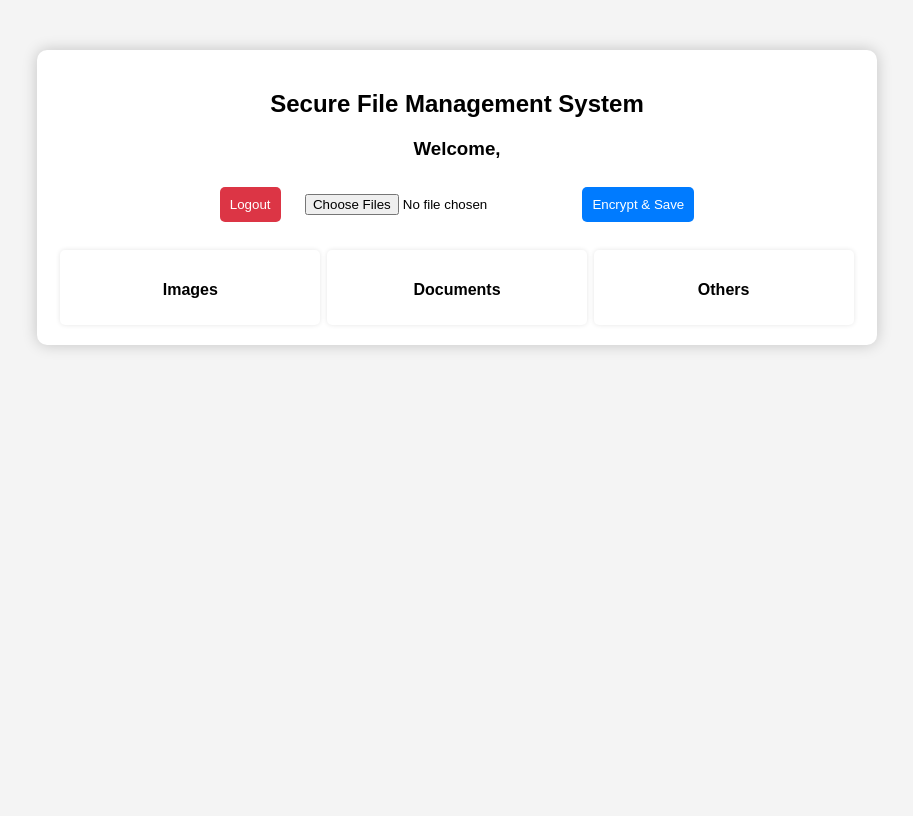
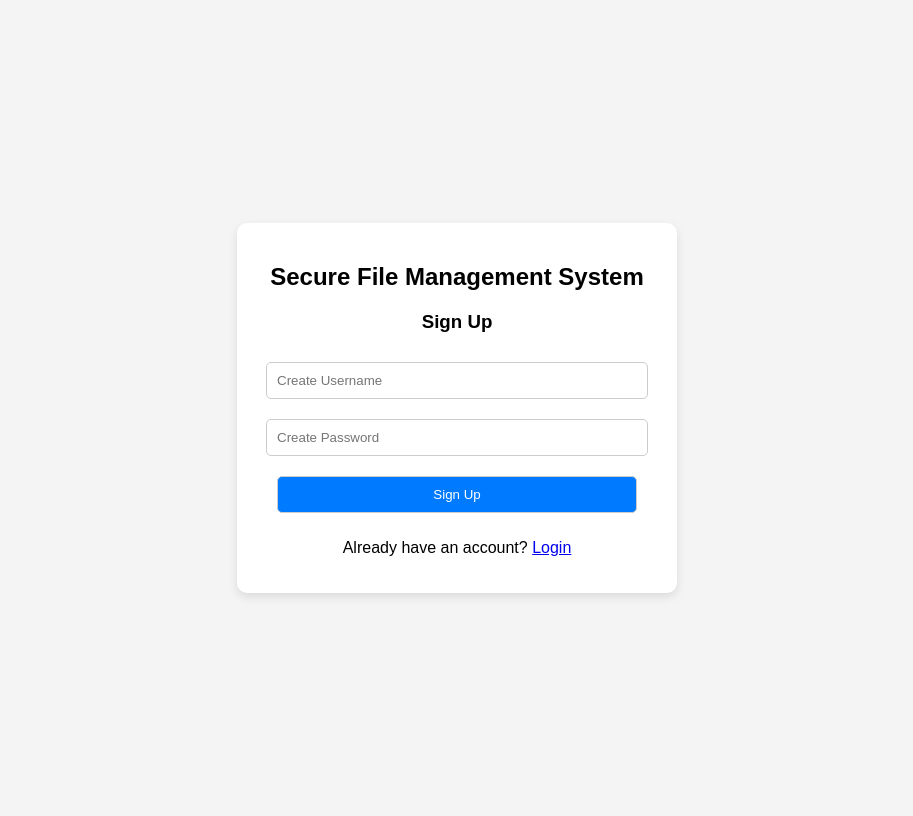
Before and after one commit to aman-hood/CSE-316, a PHP site: page /main_content.html in a window 1280 px wide. Shown: the whole page, without its empty margins (183-1096 px from the left). Before the commit the page ends 350 px from the top, so only its background shows below. Run offline with PHP 8.4, Linux system fonts and the light colour scheme; some libraries are stand-ins or nearby versions.

Commit message:
Rectified the code

```diff
--- a/main_content.html
+++ b/main_content.html
@@ -4,48 +4,43 @@
      <meta charset="UTF-8">
      <meta name="viewport" content="width=device-width, initial-scale=1.0">
      <title>Secure File Management</title>
-    <script src="https://cdnjs.cloudflare.com/ajax/libs/crypto-js/4.1.1/crypto-js.min.js"></script>
-    <style>
-        body { font-family: Arial, sans-serif; text-align: center; margin-top: 50px; background-color: #f4f4f4; }
-        #file-section { display: none; margin-top: 20px; }
-        input, button { margin: 5px; padding: 10px; border-radius: 5px; border: none; }
-        button { background-color: #007BFF; color: white; cursor: pointer; transition: 0.3s; }
-        button:hover { background-color: #0056b3; }
-        .file-container { display: flex; justify-content: space-around; margin-top: 20px; }
-        .file-category { width: 30%; background: white; padding: 10px; border-radius: 5px; box-shadow: 0 0 5px rgba(0,0,0,0.1); }
-        .file-category h4 { margin-bottom: 10px; }
-        .container { max-width: 800px; margin: auto; background: white; padding: 20px; border-radius: 10px; box-shadow: 0 0 15px rgba(0,0,0,0.2); }
-        #logout { background-color: #dc3545; }
-        #logout:hover { background-color: #b02a37; }
-    </style>
+     <link rel="stylesheet" href="styles.css">
  </head>
  <body>
      <div class="container">
          <h2>Secure File Management System</h2>
 
-        <div id="auth">
+         <!-- Authentication Section -->
+         <div id="auth-section">
+             <div id="signup">
+                 <h3>Sign Up</h3>
+                 <input type="text" id="newUsername" placeholder="Create Username">
+                 <input type="password" id="newPassword" placeholder="Create Password">
+                 <button onclick="signUp()">Sign Up</button>
+                 <p>Already have an account? <a href="#" onclick="showLogin()">Login</a></p>
+             </div>
+
+             <div id="login" class="hidden">
+                 <h3>Login</h3>
+                 <input type="text" id="username" placeholder="Enter Username">
+                 <input type="password" id="password" placeholder="Enter Password">
+                 <button onclick="authenticate()">Login</button>
+                 <p>Don't have an account? <a href="#" onclick="showSignup()">Sign Up</a></p>
+             </div>
+         </div>
+
+         <!-- File Management Section -->
+         <div id="file-section" class="hidden">
              <h3>Welcome, <span id="userDisplay"></span></h3>
              <button id="logout" onclick="logout()">Logout</button>
              <input type="file" id="fileInput" multiple>
              <button onclick="encryptFiles()">Encrypt & Save</button>
              <p id="status"></p>
-            <div class="file-container">
-                <div class="file-category">
-                    <h4>Images</h4>
-                    <ul id="imageList"></ul>
-                </div>
-                <div class="file-category">
-                    <h4>Documents</h4>
-                    <ul id="documentList"></ul>
-                </div>
-                <div class="file-category">
-                    <h4>Others</h4>
-                    <ul id="otherList"></ul>
-                </div>
-            </div>
+             <div id="fileList"></div>
          </div>
      </div>
 
-    <script src="/script/script.js"></script>
+     <script src="https://cdnjs.cloudflare.com/ajax/libs/crypto-js/4.1.1/crypto-js.min.js"></script>
+     <script src="script.js"></script>
  </body>
  </html>
--- a/styles.css
+++ b/styles.css
@@ -4,9 +4,6 @@ body {
     display: flex;
     justify-content: center;
     align-items: center;
-    height: 100vh;
-    flex-direction: column;
-    background: radial-gradient(circle, cyan, blue);
     height: 100vh;
 }
 
@@ -17,17 +14,6 @@ body {
     border-radius: 10px;
     box-shadow: 0 4px 10px rgba(0, 0, 0, 0.1);
     text-align: center;
-}
-
-@keyframes move {
-    0% { transform: translateX(0); }
-    50% { transform: translateX(100px); }
-    100% { transform: translateX(0); }
-}
-
-h1 {
-    animation: move 3s infinite;
-    color: white;
 }
 
 h2 {
```
Also changed, not shown: script.js (indentation only). Lines whose indentation alone changed are shown as unchanged.
